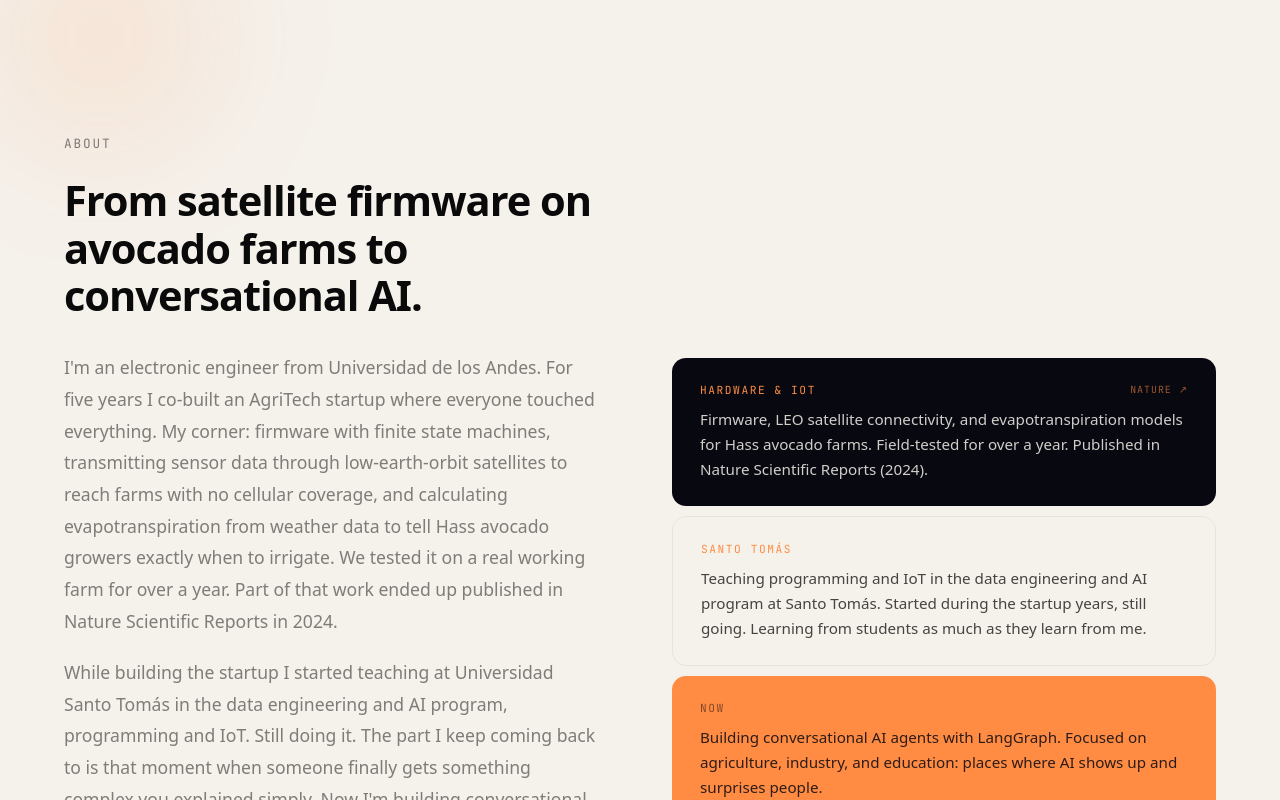
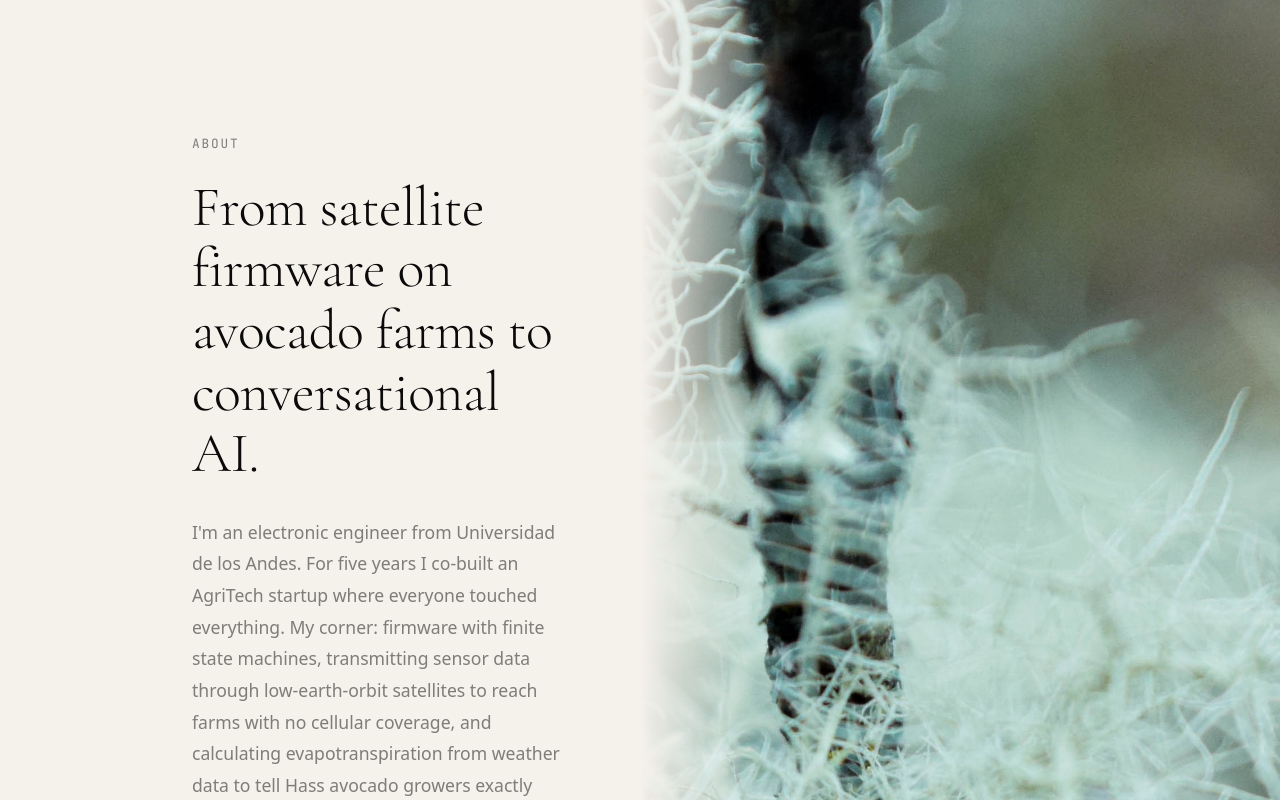
Before and after one commit to jazorro11/portafolio-julio-zorro, a Next.js app: page /en in a window 1280 px wide. Shown: the part 820-1620 px from the top of the page. Built offline with nearby package versions, Linux system fonts and the light colour scheme; a web font is replaced by a local one.

Commit message:
feat(about): lichen photo protagonist, Cormorant heading, organic fog reveals

```diff
--- a/src/components/sections/About/index.tsx
+++ b/src/components/sections/About/index.tsx
@@ -1,34 +1,10 @@
 'use client';
 
+import Image from 'next/image';
 import { useTranslations } from 'next-intl';
 import { useRef } from 'react';
 import { motion, useInView } from 'framer-motion';
-import { AmbientBackground } from '@/components/ui/AmbientBackground';
-
-const EASE = [0.23, 1, 0.32, 1] as [number, number, number, number];
-
-const revealVariants = {
-  hidden: { clipPath: 'inset(0 0 100% 0)', opacity: 0 },
-  visible: { clipPath: 'inset(0 0 0% 0)', opacity: 1 },
-};
-
-function RevealBlock({ children, delay = 0 }: { children: React.ReactNode; delay?: number }) {
-  const ref = useRef<HTMLDivElement>(null);
-  const inView = useInView(ref, { once: true, margin: '-10% 0px' });
-
-  return (
-    <div ref={ref} style={{ overflow: 'hidden' }}>
-      <motion.div
-        initial="hidden"
-        animate={inView ? 'visible' : 'hidden'}
-        variants={revealVariants}
-        transition={{ delay, duration: 0.8, ease: EASE }}
-      >
-        {children}
-      </motion.div>
-    </div>
-  );
-}
+import { fogReveal, unfurlReveal, growIn, growInStagger } from '@/lib/animations';
 
 const chapters: Array<{
   key: 'iot' | 'university' | 'now';
@@ -42,124 +18,41 @@ const chapters: Array<{
   { key: 'now',        bg: '#FF8C42', textColor: 'rgba(8,8,16,0.85)',      labelColor: 'rgba(8,8,16,0.5)' },
 ];
 
-export default function About() {
-  const t = useTranslations('about');
-
-  // Split bio on double newline for two-paragraph rendering
-  const bioParagraphs = t('bio').split('\n\n');
+function ScrollReveal({ children, delay = 0 }: { children: React.ReactNode; delay?: number }) {
+  const ref = useRef<HTMLDivElement>(null);
+  const inView = useInView(ref, { once: true, margin: '-10% 0px' });
 
   return (
-    <section
-      id="about"
-      data-theme="light"
-      style={{
-        background: 'var(--color-light)',
-        padding: 'var(--section-padding-y) var(--container-padding)',
-        display: 'grid',
-        gridTemplateColumns: '1fr 1fr',
-        gap: 'clamp(2rem, 5vw, 5rem)',
-        alignItems: 'center',
-      }}
+    <div ref={ref} style={{ overflow: 'hidden' }}>
+      <motion.div
+        initial="hidden"
+        animate={inView ? 'visible' : 'hidden'}
+        variants={unfurlReveal}
+        transition={{ delay }}
       >
-      <AmbientBackground
-        orbs={[
-          {
-            size: 220,
-            color: 'rgba(255,140,66,0.12)',
-            blurPx: 60,
-            top: '-40px',
-            left: '-20px',
-            animateTo: { x: 10, y: -14, scale: 1.05 },
-            duration: 7,
-          },
-          {
-            size: 180,
-            color: 'rgba(160,120,80,0.10)',
-            blurPx: 55,
-            bottom: '-30px',
-            right: '-10px',
-            animateTo: { x: -8, y: 10, scale: 0.93 },
-            duration: 9,
-          },
-        ]}
-      />
+        {children}
+      </motion.div>
+    </div>
+  );
+}
 
-      {/* Left: text */}
-      <div style={{ maxWidth: '540px' }}>
-        <RevealBlock>
-          <p
-            className="section-label"
-            style={{ color: 'var(--color-text-light-secondary)', marginBottom: '1.5rem' }}
+function ChapterList() {
+  const t = useTranslations('about');
+  const ref = useRef<HTMLDivElement>(null);
+  const inView = useInView(ref, { once: true, margin: '-10% 0px' });
+
+  return (
+    <motion.div
+      ref={ref}
+      initial="hidden"
+      animate={inView ? 'visible' : 'hidden'}
+      variants={growInStagger}
+      style={{ display: 'flex', flexDirection: 'column', gap: '10px' }}
     >
-            {t('label')}
-          </p>
-        </RevealBlock>
-
-        <RevealBlock delay={0.08}>
-          <h2
-            style={{
-              fontFamily: 'var(--font-display)',
-              fontSize: 'clamp(1.6rem, 3.5vw, 2.6rem)',
-              fontWeight: 800,
-              letterSpacing: '-0.025em',
-              lineHeight: 1.15,
-              color: 'var(--color-text-light)',
-              marginBottom: '2rem',
-              whiteSpace: 'pre-line',
-            }}
-          >
-            {t('heading')}
-          </h2>
-        </RevealBlock>
-
-        {bioParagraphs.map((para, i) => (
-          <RevealBlock key={i} delay={0.16 + i * 0.08}>
-            <p
-              style={{
-                fontSize: 'var(--text-base)',
-                color: 'var(--color-text-light-secondary)',
-                lineHeight: 1.8,
-                marginBottom: i < bioParagraphs.length - 1 ? '1.25rem' : '2rem',
-              }}
-            >
-              {para}
-            </p>
-          </RevealBlock>
-        ))}
-
-        <RevealBlock delay={0.35}>
-          <p
-            style={{
-              fontSize: 'var(--text-sm)',
-              color: 'var(--color-text-light-muted)',
-              lineHeight: 1.75,
-              fontStyle: 'italic',
-              borderLeft: '2px solid var(--color-accent)',
-              paddingLeft: '1rem',
-            }}
-          >
-            {t('approach')}
-          </p>
-        </RevealBlock>
-      </div>
-
-      {/* Right: story chapters — three blocks with real content */}
-      <div
-        style={{
-          display: 'flex',
-          flexDirection: 'column',
-          gap: '10px',
-          alignSelf: 'stretch',
-          justifyContent: 'center',
-        }}
-      >
-        {chapters.map(({ key, bg, textColor, labelColor, border }, i) => (
+      {chapters.map(({ key, bg, textColor, labelColor, border }) => (
         <motion.div
           key={key}
-            initial={{ opacity: 0, y: 24 }}
-            whileInView={{ opacity: 1, y: 0 }}
-            viewport={{ once: true, margin: '-10%' }}
-            transition={{ delay: 0.08 * i, duration: 0.4, ease: EASE }}
+          variants={growIn}
           style={{
             background: bg,
             border: border ?? 'none',
@@ -217,12 +110,136 @@ export default function About() {
           </p>
         </motion.div>
       ))}
+    </motion.div>
+  );
+}
+
+export default function About() {
+  const t = useTranslations('about');
+  const headingRef = useRef<HTMLDivElement>(null);
+  const headingInView = useInView(headingRef, { once: true, margin: '-10% 0px' });
+
+  const bioParagraphs = t('bio').split('\n\n');
+
+  return (
+    <section
+      id="about"
+      data-theme="light"
+      style={{
+        background: 'var(--color-light)',
+        display: 'grid',
+        gridTemplateColumns: '1fr 1fr',
+        minHeight: '100svh',
+        overflow: 'hidden',
+      }}
+    >
+      {/* Left: text — anchored to left axis within its column */}
+      <div
+        style={{
+          padding: 'var(--section-padding-y) clamp(2rem, 5vw, 4rem) var(--section-padding-y) var(--axis-left)',
+          display: 'flex',
+          flexDirection: 'column',
+          justifyContent: 'center',
+        }}
+      >
+        <ScrollReveal>
+          <p
+            className="section-label"
+            style={{ color: 'var(--color-text-light-secondary)', marginBottom: '1.5rem' }}
+          >
+            {t('label')}
+          </p>
+        </ScrollReveal>
+
+        {/* Heading — Cormorant Garamond weight 300, fog reveal */}
+        <div ref={headingRef}>
+          <motion.h2
+            initial="hidden"
+            animate={headingInView ? 'visible' : 'hidden'}
+            variants={fogReveal}
+            style={{
+              fontFamily: 'var(--font-heading)',
+              fontSize: 'clamp(2rem, 4.5vw, 3.5rem)',
+              fontWeight: 300,
+              letterSpacing: '-0.01em',
+              lineHeight: 1.1,
+              color: 'var(--color-text-light)',
+              marginBottom: '2rem',
+              whiteSpace: 'pre-line',
+            }}
+          >
+            {t('heading')}
+          </motion.h2>
         </div>
 
-      {/* Mobile: stack vertically */}
+        {bioParagraphs.map((para, i) => (
+          <ScrollReveal key={i} delay={0.1 + i * 0.08}>
+            <p
+              style={{
+                fontSize: 'var(--text-base)',
+                color: 'var(--color-text-light-secondary)',
+                lineHeight: 1.8,
+                marginBottom: i < bioParagraphs.length - 1 ? '1.25rem' : '2rem',
+              }}
+            >
+              {para}
+            </p>
+          </ScrollReveal>
+        ))}
+
+        <ScrollReveal delay={0.35}>
+          <p
+            style={{
+              fontSize: 'var(--text-sm)',
+              color: 'var(--color-text-light-muted)',
+              lineHeight: 1.75,
+              fontStyle: 'italic',
+              borderLeft: '2px solid var(--color-accent)',
+              paddingLeft: '1rem',
+              marginBottom: '3rem',
+            }}
+          >
+            {t('approach')}
+          </p>
+        </ScrollReveal>
+
+        {/* Chapter cards */}
+        <ChapterList />
+      </div>
+
+      {/* Right: lichen photo — full height, bleeds to right edge */}
+      <div style={{ position: 'relative', minHeight: '600px' }}>
+        <Image
+          src="/photos/lichen.jpg"
+          alt="Lichen with fractal branching structure — inspires complex systems design"
+          fill
+          style={{ objectFit: 'cover', objectPosition: 'center' }}
+          sizes="50vw"
+        />
+        {/* Left-edge gradient fade to blend with text column */}
+        <div
+          aria-hidden
+          style={{
+            position: 'absolute',
+            inset: 0,
+            background: 'linear-gradient(to right, var(--color-light) 0%, transparent 18%)',
+            zIndex: 1,
+          }}
+        />
+      </div>
+
+      {/* Mobile: stack vertically, photo below text */}
       <style>{`
         @media (max-width: 768px) {
-          #about { grid-template-columns: 1fr !important; }
+          #about {
+            grid-template-columns: 1fr !important;
+          }
+          #about > div:first-child {
+            padding-left: var(--container-padding) !important;
+          }
+          #about > div:last-child {
+            min-height: 360px !important;
+          }
         }
       `}</style>
     </section>
```
Lines whose indentation alone changed are shown as unchanged.
